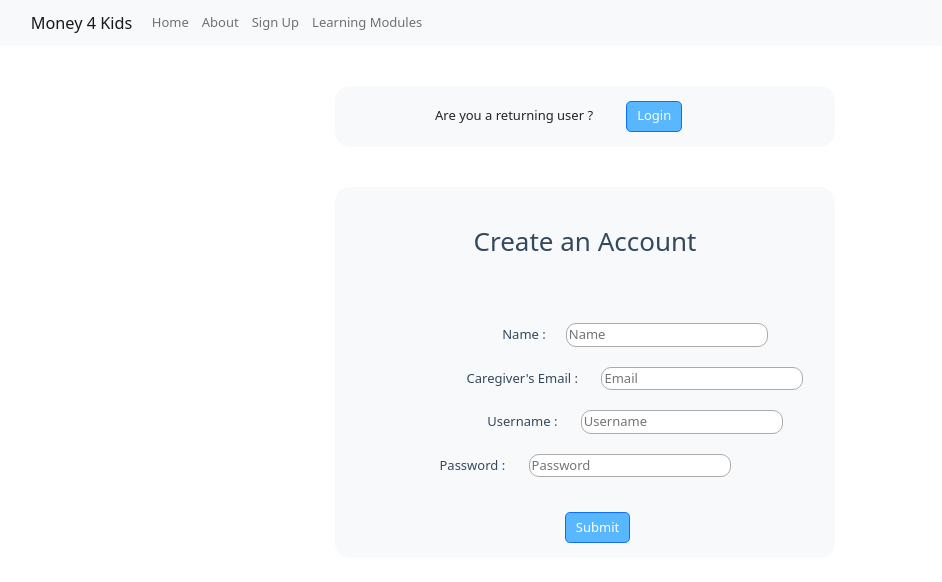
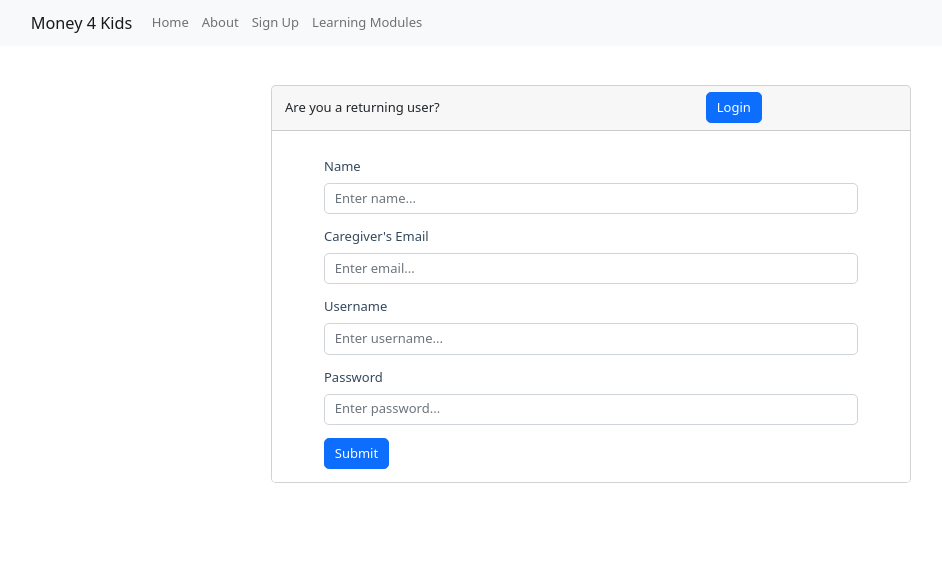
Before and after one commit to verdetea22/cs555MoneyForKids2022Fall, a React (Create React App) app: page /Signup in a window 1280 px wide. Shown: the top 582 px of the page, without its empty margins (49-991 px from the left). Built offline with nearby package versions, Linux system fonts and the light colour scheme.

Commit message:
Changed SignUp page to create users

```diff
--- a/src/pages/signup/SignUp.jsx
+++ b/src/pages/signup/SignUp.jsx
@@ -1,151 +1,153 @@
-import React, { Component, useState } from "react";
-import { Image, Button } from "react-bootstrap";
+import React from "react";
+import { Button, Card, Form} from "react-bootstrap";
 import { useForm } from "react-hook-form";
+
+import { createUser } from "./../../services/firebase/auth";
 import "./SignUp.css";
 
 function SignUp() {
-  const {
-    register,
-    formState: { errors },
-  } = useForm();
 
-  const onSubmit = (data) => console.log(data);
+  const { handleSubmit, register } = useForm();
 
-  {
-    /* Setting Form Variables */
-  }
-  const [name, setName] = useState(null);
-  const [email, setEmail] = useState(null);
-  const [username, setUsername] = useState(null);
-  const [password, setPassword] = useState(null);
+  const onSubmit = async ({ name, email, username, password }) => {
+    const createUserResponse = await createUser({ email, password });
 
-  {
-    /* Handle State */
-  }
-  const handleInputChange = (e) => {
-    const { id, value } = e.target;
-    if (id === "name") {
-      setName(value);
-    }
-
-    if (id === "email") {
-      setEmail(value);
-    }
-
-    if (id === "username") {
-      setUsername(value);
-    }
-    if (id === "password") {
-      setPassword(value);
+    if (createUserResponse.error) {
+      alert("Error with sign up!");
+    } else {
+      window.location.href = "/Home";
     }
   };
 
-  const handleSubmit = () => {
-    console.log(name, email, username, password);
-  };
-
-  {
-    /* Button Confirmation */
-  }
-  function confirmation() {
-    alert("Your account has been created!");
-  }
-
   return (
-    <div>
-      <div id="box">
-        <a id="text"> Are you a returning user ? </a>{" "}
-        <a href="/Login" target="_blank">
-          <Button id="button"> Login </Button>{" "}
-        </a>{" "}
-      </div>
-      <div id="box">
-        <a id="header">
-          <br />
-          <h2> Create an Account </h2> <br />
-          {/* Form Start */}{" "}
-          <form onSubmit={handleSubmit(onSubmit)}>
-            {" "}
-            {/* Name */}
-            <label id="text" className="form__label" for="name">
-              {" "}
-              Name :{" "}
-            </label>
-            <input
-              type="text"
-              name=""
-              id="name"
-              value={name}
-              className="form__input"
-              onChange={(e) => handleInputChange(e)}
-              placeholder="Name"
-              {...register("name", { required: true })}
-            />
-            <br />
-            {/* Caregiver Email */}{" "}
-            <label id="text" className="form__label" for="email">
-              {" "}
-              Caregiver's Email :
-            </label>{" "}
-            <input
-              className="form__input"
-              id="email"
-              type="email"
-              placeholder="Email"
-              value={email}
-              onChange={(e) => handleInputChange(e)}
-              {...register("email", { required: true })}
-            />
-            {/* Username */}{" "}
-            <label id="text" className="form__label" for="username">
-              {" "}
-              Username :{" "}
-            </label>{" "}
-            <input
-              className="form__input"
-              type="text"
-              id="username"
-              value={username}
-              onChange={(e) => handleInputChange(e)}
-              placeholder="Username"
-              {...register("username", { required: true })}
-            />
-            <br />
-            {/* Password */}{" "}
-            <label className="form__label" for="password">
-              {" "}
-              Password :{" "}
-            </label>{" "}
-            <input
-              className="form__input"
-              type="password"
-              id="password"
-              placeholder="Password"
-              value={password}
-              onChange={(e) => handleInputChange(e)}
-              {...register("password", { required: true })}
-            />{" "}
-            <br />
-            <br />
-            {/* Submit */}{" "}
-            <a target="_blank">
-              <Button
-                onClick={() => handleSubmit()}
-                ß
-                type="submit"
-                id="button"
-              >
-                {" "}
-                Submit{" "}
-              </Button>{" "}
-              <br />
-            </a>
-            {/* End of Form */}{" "}
-          </form>{" "}
-        </a>{" "}
-      </div>{" "}
+    <div className="mt-5">
+      <Card className="w-50 m-auto">
+        <Card.Header>
+          <div className="row">
+            <p className="col-8 m-auto">Are you a returning user?</p>
+            <a className="col-4 m-auto" href="/Login" target="_blank"><Button >Login</Button></a>
+          </div>
+        </Card.Header>
+        <Card.Body>
+          <Form onSubmit={handleSubmit(onSubmit)}>
+            <Form.Group className="mb-3 mx-5 mt-3" controlId="name">
+              <Form.Label>Name</Form.Label>
+              <Form.Control type="text" placeholder="Enter name..." {...register("name")} />
+            </Form.Group>
+            <Form.Group className="mb-3 mx-5 mt-3" controlId="email">
+              <Form.Label>Caregiver's Email</Form.Label>
+              <Form.Control type="text" placeholder="Enter email..." {...register("email")} />
+            </Form.Group>
+            <Form.Group className="mb-3 mx-5 mt-3" controlId="username">
+              <Form.Label>Username</Form.Label>
+              <Form.Control type="text" placeholder="Enter username..." {...register("username")} />
+            </Form.Group>
+            <Form.Group className="mb-3 mx-5 mt-3" controlId="password">
+              <Form.Label>Password</Form.Label>
+              <Form.Control type="password" placeholder="Enter password..." {...register("password")} />
+            </Form.Group>
+            <Form.Group className="mx-5">
+              <Button type="submit">Submit</Button>
+            </Form.Group>
+          </Form>
+        </Card.Body>
+      </Card>
     </div>
   );
 }
 
 export default SignUp;
+
+//<div>
+    //   <div id="box">
+    //     <a id="text"> Are you a returning user ? </a>{" "}
+    //     <a href="/Login" target="_blank">
+    //       <Button id="button"> Login </Button>{" "}
+    //     </a>{" "}
+    //   </div>
+    //   <div id="box">
+    //     <a id="header">
+    //       <br />
+    //       <h2> Create an Account </h2> <br />
+    //       {/* Form Start */}{" "}
+    //       <form onSubmit={handleSubmit(onSubmit)}>
+    //         {" "}
+    //         {/* Name */}
+    //         <label id="text" className="form__label" for="name">
+    //           {" "}
+    //           Name :{" "}
+    //         </label>
+    //         <input
+    //           type="text"
+    //           name=""
+    //           id="name"
+    //           value={name}
+    //           className="form__input"
+    //           onChange={(e) => handleInputChange(e)}
+    //           placeholder="Name"
+    //           {...register("name", { required: true })}
+    //         />
+    //         <br />
+    //         {/* Caregiver Email */}{" "}
+    //         <label id="text" className="form__label" for="email">
+    //           {" "}
+    //           Caregiver's Email :
+    //         </label>{" "}
+    //         <input
+    //           className="form__input"
+    //           id="email"
+    //           type="email"
+    //           placeholder="Email"
+    //           value={email}
+    //           onChange={(e) => handleInputChange(e)}
+    //           {...register("email", { required: true })}
+    //         />
+    //         {/* Username */}{" "}
+    //         <label id="text" className="form__label" for="username">
+    //           {" "}
+    //           Username :{" "}
+    //         </label>{" "}
+    //         <input
+    //           className="form__input"
+    //           type="text"
+    //           id="username"
+    //           value={username}
+    //           onChange={(e) => handleInputChange(e)}
+    //           placeholder="Username"
+    //           {...register("username", { required: true })}
+    //         />
+    //         <br />
+    //         {/* Password */}{" "}
+    //         <label className="form__label" for="password">
+    //           {" "}
+    //           Password :{" "}
+    //         </label>{" "}
+    //         <input
+    //           className="form__input"
+    //           type="password"
+    //           id="password"
+    //           placeholder="Password"
+    //           value={password}
+    //           onChange={(e) => handleInputChange(e)}
+    //           {...register("password", { required: true })}
+    //         />{" "}
+    //         <br />
+    //         <br />
+    //         {/* Submit */}{" "}
+    //         <a target="_blank">
+    //           <Button
+    //             onClick={() => handleSubmit()}
+    //             ß
+    //             type="submit"
+    //             id="button"
+    //           >
+    //             {" "}
+    //             Submit{" "}
+    //           </Button>{" "}
+    //           <br />
+    //         </a>
+    //         {/* End of Form */}{" "}
+    //       </form>{" "}
+    //     </a>{" "}
+    //   </div>{" "}
+    // </div>
--- a/src/services/firebase/auth.js
+++ b/src/services/firebase/auth.js
@@ -1,13 +1,14 @@
 import { auth } from "./firebase-config";
 import { createUserWithEmailAndPassword, signInWithEmailAndPassword, GoogleAuthProvider, signInWithPopup } from "firebase/auth"
-
-auth.tenantId = "<myTenantId1>"
 
 const createUser = ({ email, password }) => {
     return new Promise((resolve, reject) => {
         createUserWithEmailAndPassword(auth, email, password).then((userCredential) => {
             const { uid } = userCredential.user;
             console.log("User successfully created with a userID of ", uid);
+            resolve({ });
+        }).catch((error) => {
+            reject({ error });
         });
     });
 }
@@ -15,10 +16,10 @@ const createUser = ({ email, password }) => {
 const login = ({ email, password }) => {
     return new Promise((resolve, reject ) => {
         signInWithEmailAndPassword(auth, email, password).then((userCredential) => {
-            resolve(true);
+            resolve({});
         }).catch((error) => {
 
-            reject(error);
+            reject({ error });
         });
     });
 };
```
